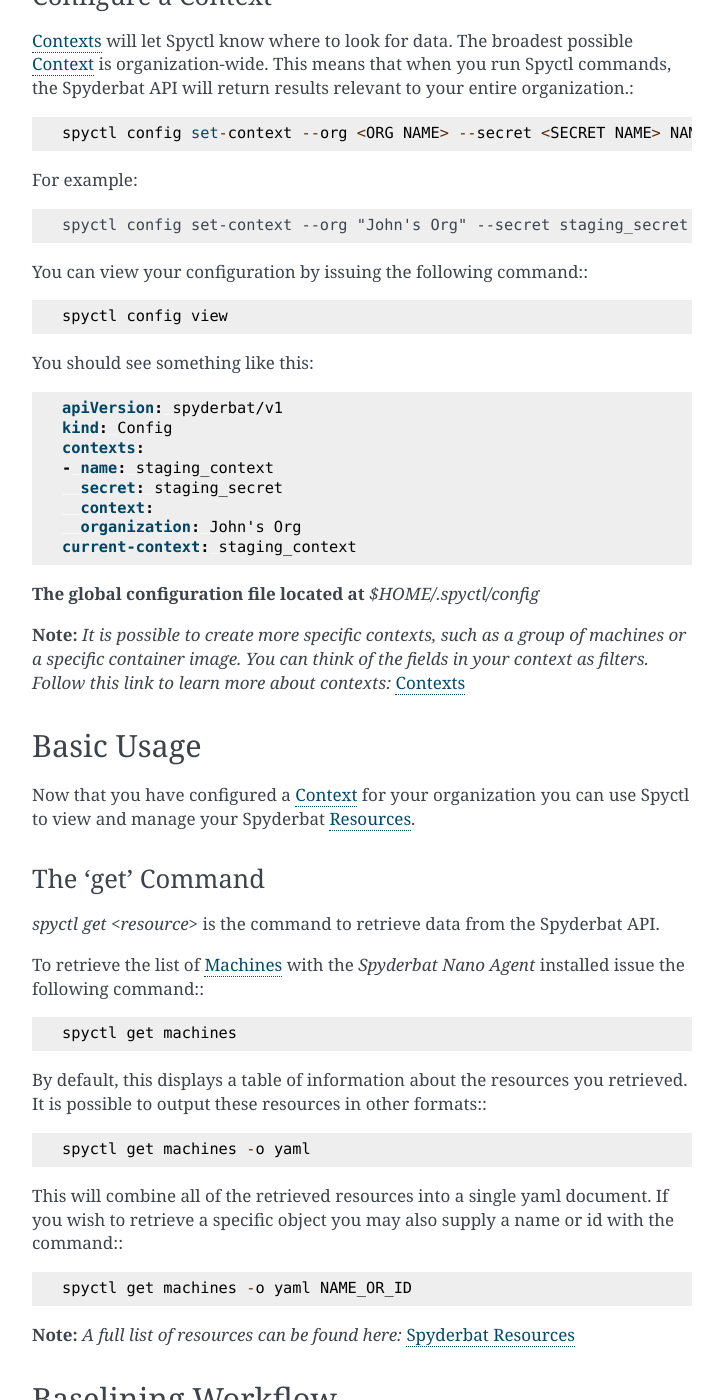
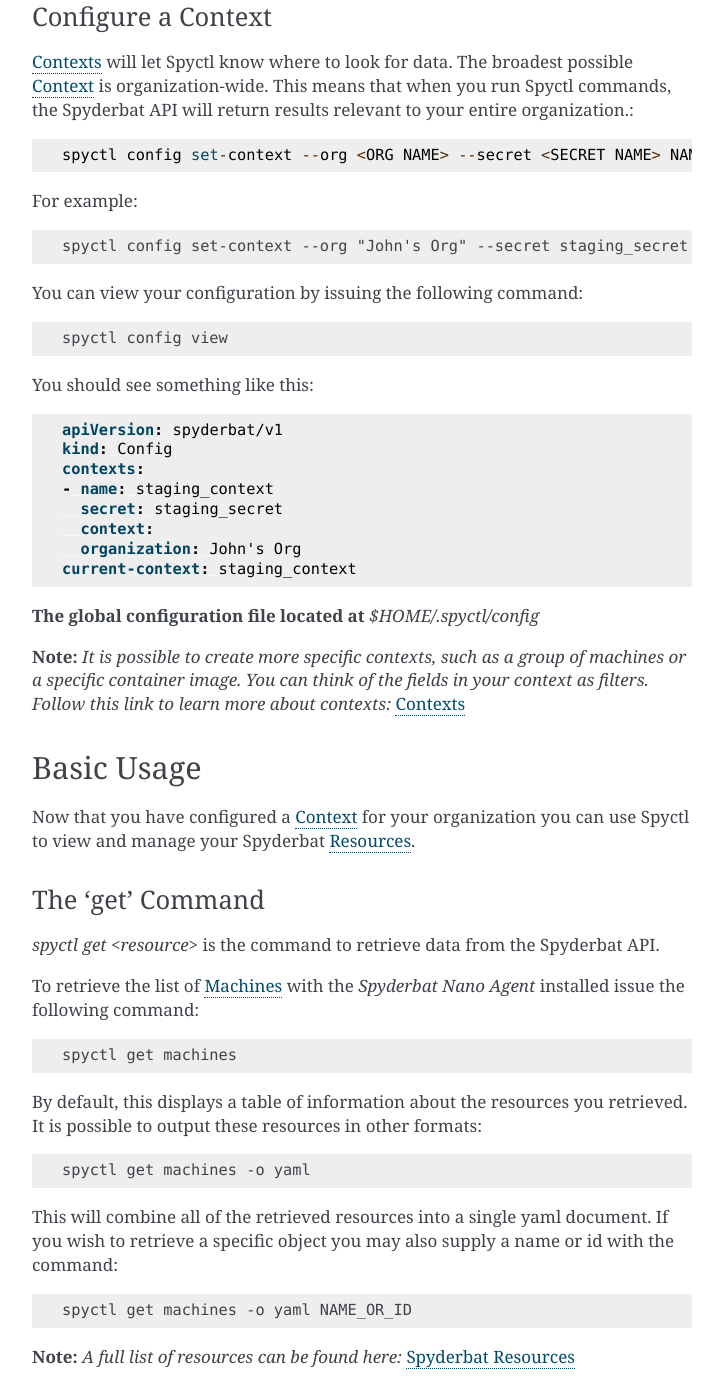
Before and after one commit to spyderbat/spyctl, a Sphinx documentation site: the page built from docs/tutorials/spyctl_basics.rst, in a window 1280 px wide and 1400 px high, scrolled down 1025 px. Shown: the whole window, without its empty margins (388-1111 px from the left). Built offline with Sphinx 7.4.7, drawn with Linux system fonts in a browser that asks for light colours; some of the changed text lies outside the part shown.

Commit message:
doc bugfixing

```diff
--- a/docs/tutorials/spyctl_basics.rst
+++ b/docs/tutorials/spyctl_basics.rst
@@ -28,15 +28,19 @@
 Creating at least one |secret| is required for Spyctl to get your data via the
 Spyderbat API.
 
-#. Base64 encode the api key you generated from the `Spyderbat Console`\:::
+#. Base64 encode the api key you generated from the `Spyderbat Console`:
+
+.. code-block:: none
 
     echo -n <apikey> | base64 -w 1000
 
-#. Use the base64 encoded key to create a |secret|\:::
+#. Use the base64 encoded key to create a |secret|:
+
+.. code-block:: none
 
     spyctl create secret apicfg -k <base64 encoded apikey> NAME
 
-For example\:::
+For example:
 
     spyctl create secret apicfg -k ZXlKaGJHY2lPaUpJVXpJMU5pSXNJbXRwWkNJNkluTmlJaXdpZ
     Ehsd0lqb2lTbGRVSW4wLmV5SmFaWZRLk9EbGxuSEdlb1picnVzajhPUnZ1amZWTk1VS2pfTTctV3FCMl
@@ -59,7 +63,9 @@
 
     spyctl config set-context --org "John's Org" --secret staging_secret staging_context
 
-You can view your configuration by issuing the following command:::
+You can view your configuration by issuing the following command:
+
+.. code-block:: none
 
     spyctl config view
 
@@ -94,17 +100,23 @@
 `spyctl get <resource>` is the command to retrieve data from the Spyderbat API.
 
 To retrieve the list of |machs| with the |s_na| installed issue the
-following command:::
+following command:
+
+.. code-block:: none
 
     spyctl get machines
 
 By default, this displays a table of information about the resources you retrieved. It is
-possible to output these resources in other formats:::
+possible to output these resources in other formats:
+
+.. code-block:: none
 
     spyctl get machines -o yaml
 
 This will combine all of the retrieved resources into a single yaml document. If you wish
-to retrieve a specific object you may also supply a name or id with the command:::
+to retrieve a specific object you may also supply a name or id with the command:
+
+.. code-block:: none
 
     spyctl get machines -o yaml NAME_OR_ID
 
@@ -123,7 +135,9 @@
 and network activity for a given instance of a service or container,
 and can update over time.
 
-To see a tabular summary of the fingerprints in your current |context| issue the command:::
+To see a tabular summary of the fingerprints in your current |context| issue the command:
+
+.. code-block:: none
 
     spyctl get fingerprints
 
```
